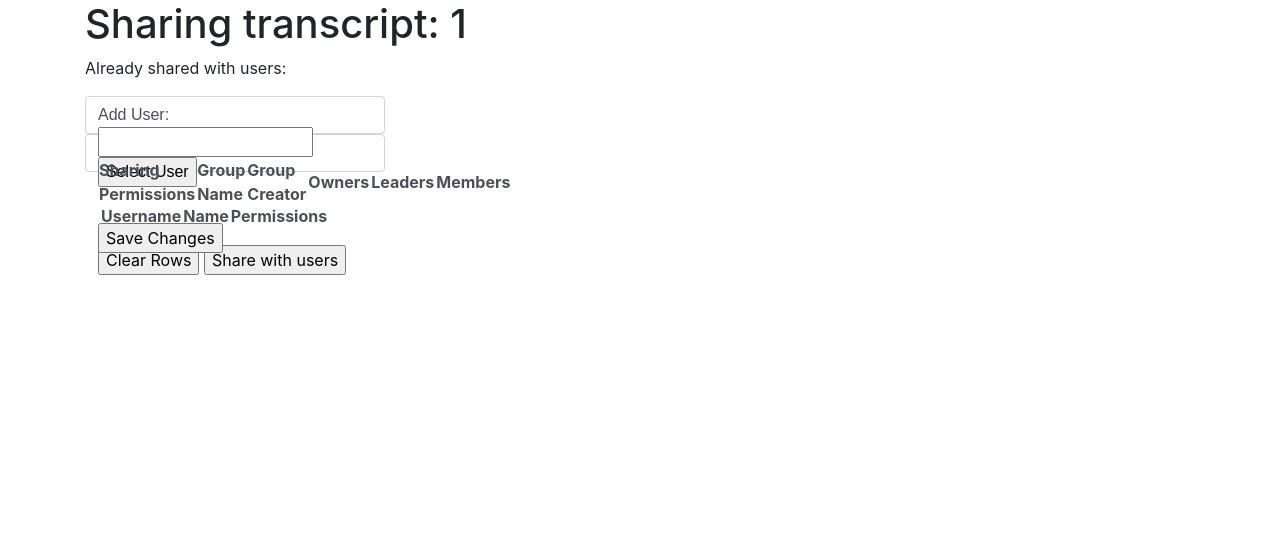
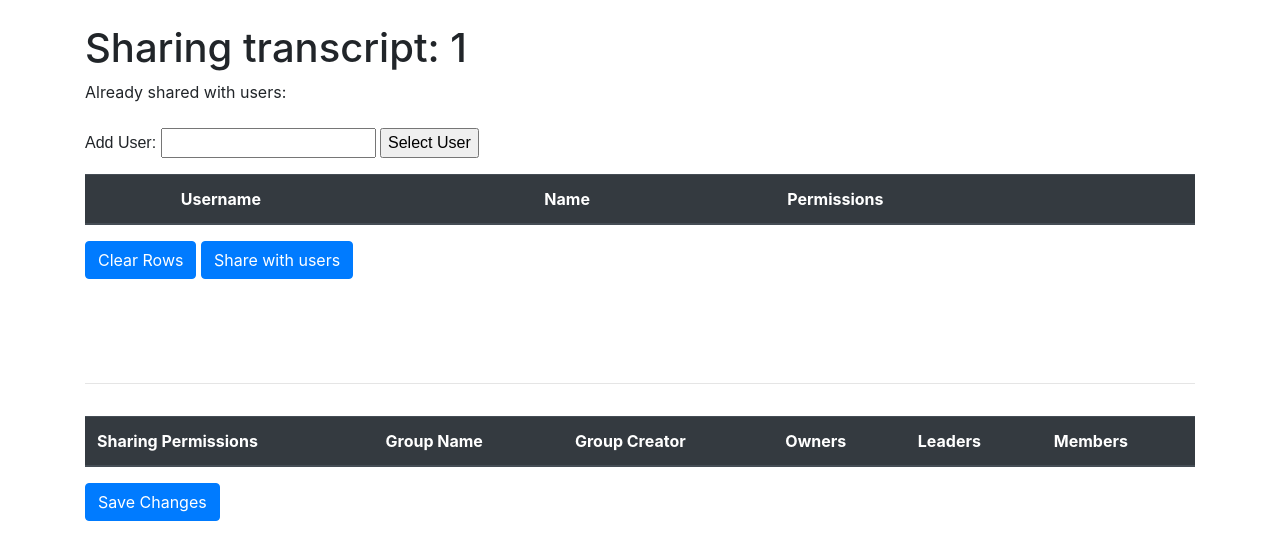
Before and after one commit to sjq-sohjunqi/Speech2Text, a Flask app: page /share/1/1 in a window 1280 px wide. Shown: the part 56-616 px from the top of the page. Run offline with Flask 2, Linux system fonts and the light colour scheme; the visitor is signed in with stand-in values (Sample User, id 1); data comes from the database, SQL or seed files in the repository; data that the repository does not hold is empty; some libraries are stand-ins or nearby versions.

Commit message:
basis group, share transcribe, edit transcribe gui

```diff
--- a/S2T/templates/share_transcript.html
+++ b/S2T/templates/share_transcript.html
@@ -168,24 +168,26 @@
 
 	});
 	</script>
-
-
+	<br>
+	<div class="content-section">
+	<div class="row">
+	<div class="container-fluid">
 	<h1>Sharing transcript: {{ filename }}</h1>
-	<p>Already shared with users:
+	Already shared with users:
 	{% for su in shared_usernames %}
 		{{ shared_names[su] + ' ' }}
 	{% endfor %}
-	</p>
-
-	<div>
-	<form id="addUserForm" class="form-control" action="" method="post" novalidate>
-		<div class="ui-widget">
+	</div>
+	</div>
+	<br>
+	<div class="row">
+	<form id="addUserForm" class="container-fluid" action="" method="post" novalidate>
+		<div class="form-group ui-widget">
 		Add User: <input id="username" name="username"></input> <input type="button" class="select-user" value="Select User">
 		</div>
-
-		<p>
-			<table id="userTable">
-				<thead>
+		<div class="form-group">
+		<table id="userTable" class="table">
+			<thead class="thead-dark">
 				<tr>
 					<th></th>
 					<th>Username</th>
@@ -196,19 +198,20 @@
 			<tbody id="userBody">
 			</tbody>
 		</table>
-		</p>
 
-		<input id="clear-user-rows" value="Clear Rows" type="button"></input>
-		<input id="share-user-btn" value="Share with users" type="button"></input>
 
+		<input id="clear-user-rows" value="Clear Rows" type="button" class="btn btn-primary"></input>
+		<input id="share-user-btn" value="Share with users" type="button" class="btn btn-primary"></input>
+		</div>
 	</form>
 	</div>
-
-	<form id="addGroupForm" class="form-control" action="" method="post" novalidate>
+	<br><br><br><hr/>
+	<div class="row">
+	<form id="addGroupForm" class="container-fluid" action="" method="post" novalidate>
 
 		<p>
-			<table id="groupTable">
-				<thead>
+			<table id="groupTable" class="table">
+				<thead class="thead-dark">
 					<tr>
 						<th>Sharing Permissions</th>
 						<th>Group Name</th>
@@ -223,28 +226,13 @@
 			</table>
 		</p>
 
-		<input id="share-group-btn" value="Save Changes" type="button"></input>
+		<input id="share-group-btn" value="Save Changes" type="button" class="btn btn-primary"></input>
 
 	</form>
-
+	</div>
 	<link rel="stylesheet" href="//code.jquery.com/ui/1.12.1/themes/base/jquery-ui.css">
 	<link rel="stylesheet" href="/resources/demos/style.css">
 
-	<style>
-	.form-control {
-		display: block;
-		width:300px;
-		padding: .375rem .75rem;
-		font-size: 1rem;
-		line-height: 1.5;
-		color: #495057;
-		background-color: #fff;
-		background-clip: padding-box;
-		border: 1px solid #ced4da;
-		border-radius: .25rem;
-		transition: border-color .15s ease-in-out,box-shadow .15s ease-in-out;
-	}
-	.btn {padding: .375rem .75rem; margin-top:10px;}
-	</style>
+
 
 {% endblock %}
--- a/S2T/templates/transcribe.html
+++ b/S2T/templates/transcribe.html
@@ -46,13 +46,13 @@
 		{{ transcribeForm.submit(class="btn btn-primary") }}</p>
     </form>
     <div class="row">
-    	<!-- <div class="col col-md-12" style=" border: 2px solid red; border-radius: 25px;"> -->
+    <div class="col col-md-12"> <!-- style=" border: 2px solid red; border-radius: 25px;"-->
 
 	<form action = "{{ url_for('save') }}" method = "post" enctype="multipart/form-data" novalidate>
 		{{ transcriptForm.hidden_tag() }} <!Protects against CSRF>
 		<div>
 		<p>
-			{{ transcriptForm.transcript(class="container-fluid", cols="120%", rows="10%", style="border-radius: 25px;") }}
+			{{ transcriptForm.transcript(class="container-fluid", rows="20%", style="border-radius: 25px;") }}
 		</p>
 		</div>
 
@@ -68,7 +68,7 @@
 		{%endif%}
 
 	</form>
-	  	<!-- </div> -->
+    </div>
     </div>
 
 {% endblock %}
```
Also changed, not shown: S2T/templates/edit.html (+11 -3 lines), S2T/templates/groups.html (+27 -1 lines), S2T/templates/members.html (+35 -49 lines), S2T/templates/transcripts.html (+20 -11 lines), 1 other file. Lines whose indentation alone changed are shown as unchanged.
